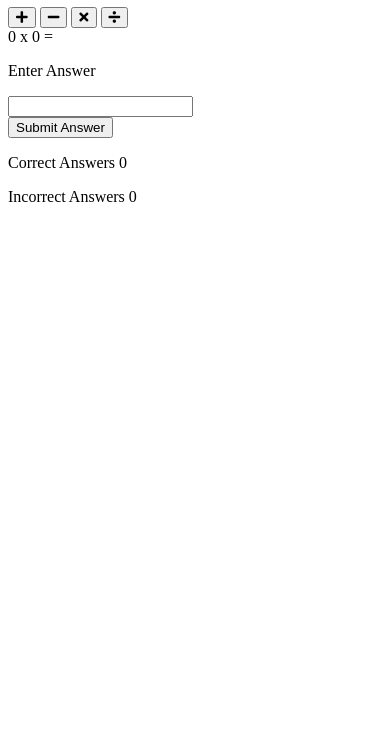
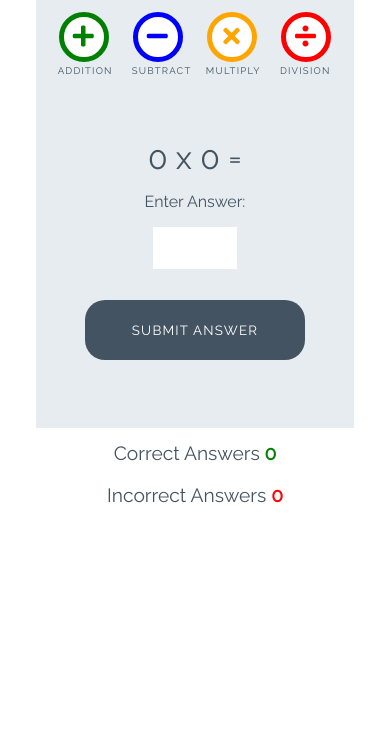
Before and after one commit to mcp321/love-maths, a plain HTML site: page index.html in a window 390 px wide. Shown: the part 112-844 px from the top of the page. Drawn offline with Linux system fonts and the light colour scheme.

Commit message:
set up the structure of game function

```diff
--- a/assets/css/style.css
+++ b/assets/css/style.css
@@ -0,0 +1,252 @@
+/* --------- Global style */
+
+body {
+    background-color: white;
+    font-family: "Raleway", sans-serif;
+    color: #445361;
+    text-align: center;
+}
+
+/* --------- Heading */
+
+.heading {
+    text-align: center;
+    font-size: 2.5rem;
+}
+
+.logo {
+    height: 40px;
+    padding-right: 5px;
+}
+
+/* --------- Game layout */
+
+.game-area {
+    background-color: #E6ECF0;
+    box-sizing: border-box;
+    width: 85%;
+    height: 65vh;
+    max-height: 450px;
+    max-width: 830px;
+    margin-left: auto;
+    margin-right: auto;
+    padding: 1%;
+}
+
+.question-area {
+    width: 50%;
+    font-size: 2rem;
+    margin: auto;
+    padding: 50px 0;
+}
+
+.question-area span {
+    padding: 0 15px;
+}
+
+.score-area {
+    margin: 5px auto;
+    width: 60%;
+    font-size: 1.2rem;
+}
+
+.controls-area {
+    width: 85%;
+    margin: 30px auto;
+}
+
+#score {
+    color: green;
+    font-weight: bold;
+}
+
+#incorrect {
+    color: red;
+    font-weight: bold;
+}
+
+.answer-message {
+    display: none;
+    font-size: 1rem;
+}
+
+#answer-box {
+    border: none;
+    color: #445361;
+    display: inline-block;
+    height: 40px;
+    width: 80px;
+    font-size: 1.2rem;
+}
+
+.scores {
+    display: inline-block;
+    padding: 25px;
+}
+
+/* --------- Buttons */
+
+.btn {
+    width: 220px;
+    height: 60px;
+    font-family: "Raleway", sans-serif;
+    text-transform: uppercase;
+    letter-spacing: 1.2px;
+    color: white;
+}
+
+.btn:focus {
+    outline: none;
+}
+
+.btn--big {
+    padding-top: 10px;
+    border-radius: 50%;
+    background-color: white;
+    border: 10px solid;
+    width: 100px;
+    height: 100px;
+    font-size: 3.2rem;
+    margin: 0 30px;
+    transition: all 0.5s;
+}
+
+.btn--big::after{
+    content: attr(data-type);
+    font-size: 1rem;
+    color: #445361;
+    position: relative;
+    left: -0.5em;
+}
+
+.btn--blue {
+    border-color: blue;
+    color: blue;
+}
+
+.btn--blue:active,
+.btn--blue:hover {
+    background-color: darkblue;
+    color: white;
+}
+
+.btn--orange {
+    border-color: orange;
+    color: orange;
+}
+
+.btn--orange:active,
+.btn--orange:hover {
+    background-color: darkorange;
+    color: white;
+}
+
+.btn--red {
+    border-color: red;
+    color: red;
+}
+
+.btn--red:active,
+.btn--red:hover {
+    background-color: darkred;
+    color: white;
+}
+
+.btn--green {
+    border-color: green;
+    color: green;
+}
+
+.btn--green:active,
+.btn--green:hover {
+    background-color: darkgreen;
+    color: white;
+}
+
+.btn--gray {
+    margin-top: 25px;
+    background-color: #445361;
+    border: 1px transparent;
+    border-radius: 20px;
+}
+
+.btn--gray:active,
+.btn--gray:hover {
+    background-color: #0d1013;
+}
+
+/* --------- Media queries */
+
+@media (max-width: 414px) {
+    .controls-area {
+        width: 100%;
+    }
+
+    .btn--big {
+        margin: 0 10px;
+        padding: 5px;
+        border: 5px solid;
+        width: 50px;
+        height: 50px;
+        font-size: 1.5rem;
+    }
+
+    .btn--big::after {
+        font-size: 0.6rem;
+        left: -0.7rem;
+    }
+
+    .question-area {
+        padding: 10% 0;
+        width: 100%;
+    }
+
+    .question-area span {
+        padding: 0;
+    }
+
+    .answer-message {
+        display: block;
+    }
+
+    #answer-box {
+        display: block;
+        margin: 0 auto;
+    }
+    .btn--gray {
+        margin-top: 0;
+    }
+
+    .score-area {
+        width: 100%;
+    }
+
+    .scores {
+        margin: 0.5em auto;
+        display: block;
+        padding: 5px;
+    }
+
+    .heading {
+        font-size: 2rem;
+    }
+}
+
+@media (max-width: 320px) {
+    .game-area {
+        height: 70vh;
+    }
+
+    .controls-area {
+        width: 75%;
+        margin: 10px auto;
+    }
+
+    .btn--big {
+        margin: 10px 10px;
+    }
+    .question-area {
+        padding: 10px 0;
+    }
+
+}
--- a/index.html
+++ b/index.html
@@ -1,52 +1,56 @@
 <!DOCTYPE html>
 <html lang="en">
+
 <head>
     <meta charset="UTF-8">
-    <meta http-equiv="X-UA-Compatible" content="IE=edge">
     <meta name="viewport" content="width=device-width, initial-scale=1.0">
-    <link rel="stylesheet" href="https://use.fontawesome.com/releases/v5.7.2/css/all.css" integrity="sha384-fnmOCqbTlWIlj8LyTjo7mOUStjsKC4pOpQbqyi7RrhN7udi9RwhKkMHpvLbHG9Sr" crossorigin="anonymous">
+
+    <!-- font awesome and google fonts -->
+    <link rel="stylesheet" href="https://use.fontawesome.com/releases/v5.7.2/css/all.css"
+        integrity="sha384-fnmOCqbTlWIlj8LyTjo7mOUStjsKC4pOpQbqyi7RrhN7udi9RwhKkMHpvLbHG9Sr" crossorigin="anonymous">
     <link href="https://fonts.googleapis.com/css?family=Raleway%7CRighteous" rel="stylesheet">
+
     <link rel="stylesheet" href="assets/css/style.css">
     <title>Document</title>
 </head>
+
 <body>
     <h1 class="heading">
-        <img class="logo" src="assets/images/logo.png" alt="logo">Love Maths
+        <img class="logo" src="assets/images/logo.png" alt="logo"> Love Maths
     </h1>
+
     <div class="game-area">
         <div class="controls-area">
-            <button class="btn btn--big btn--green">
+            <button data-type="addition" class="btn btn--big btn--green">
                 <i class="fas fa-plus"></i>
             </button>
-            <button class="btn btn--big btn--blue">
+            <button data-type="subtract" class="btn btn--big btn--blue">
                 <i class="fas fa-minus"></i>
             </button>
-            <button class="btn btn--big btn--orange">
+            <button data-type="multiply" class="btn btn--big btn--orange">
                 <i class="fas fa-times"></i>
             </button>
-            <button class="btn btn--big btn--red">
+            <button data-type="division" class="btn btn--big btn--red">
                 <i class="fas fa-divide"></i>
             </button>
         </div>
-        <div class="questions-area">
+        <div class="question-area">
             <span id="operand1">0</span>
             <span id="operator">x</span>
             <span id="operand2">0</span>
             <span>=</span>
-            <p class="answer-message">Enter Answer</p>
+            <p class="answer-message">Enter Answer:</p>
             <input id="answer-box" type="number">
         </div>
-        <button class="btn btn--grey">Submit Answer</button>
+        <button data-type="submit" class="btn btn--gray">Submit Answer</button>
     </div>
 
-
     <div class="score-area">
-     <p class="scores">Correct Answers <span id="score">0</span> </p>
-     <p class="scores">Incorrect Answers <span id="incorrect">0</span></p>
+        <p class="scores">Correct Answers <span id="score">0</span></p>
+        <p class="scores">Incorrect Answers <span id="incorrect">0</span></p>
     </div>
-
-
 
     <script src="assets/js/script.js"></script>
 </body>
+
 </html>
```
